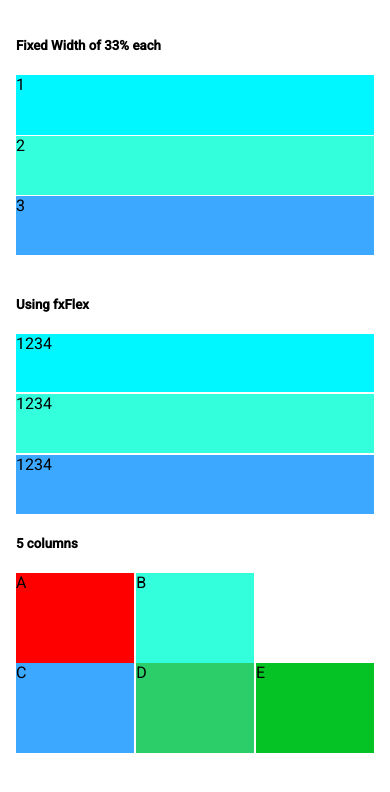
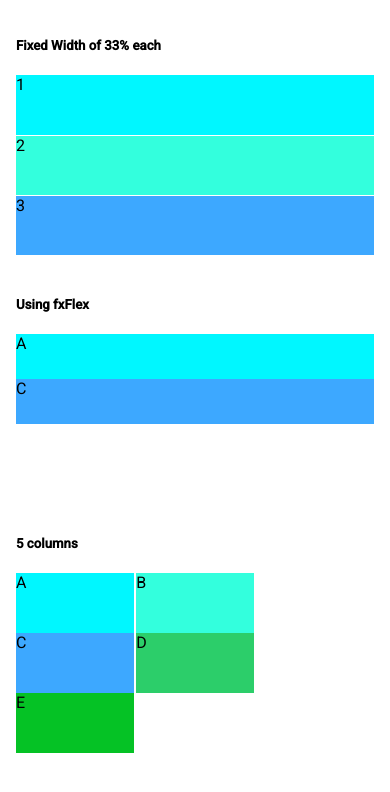
Before and after one commit to anantsa/flex-layout, an Angular app: page / in a window 390 px wide. Shown: the top 792 px of the page. Built offline with nearby package versions, Linux system fonts and the light colour scheme.

Commit message:
flex layout: wrt to breakpoints

```diff
--- a/src/app/app.component.html
+++ b/src/app/app.component.html
@@ -13,7 +13,7 @@
         </mat-list>
     </mat-sidenav>
     <mat-sidenav-content>
-        <mat-toolbar fxLayout="row" fxLayoutAlign="space-between center">
+        <mat-toolbar fxLayout fxLayoutAlign="space-between center">
             <button mat-button>
                 <mat-icon (click)="opened = !opened">menu</mat-icon>
             </button>
@@ -58,27 +58,26 @@
 
 <div class="container">
     <h5>Fixed Width of 33% each</h5>
-    <div class="parent" fxLayout="row" fxLayout.xs="column" fxLayoutAlign="space-between stretch">
-        <div fxFlex="33" class="flex-bg">1</div>
-        <div fxFlex="33" class="flex-bg">2</div>
-        <div fxFlex="33" class="flex-bg">3</div>
+    <div class="parent" fxLayout fxLayout.xs="column" fxLayoutAlign="space-between center">
+        <div fxFlex="33" class="flex-bg" fxFlexFill>1</div>
+        <div fxFlex="33" class="flex-bg" fxFlexFill>2</div>
+        <div fxFlex="33" class="flex-bg" fxFlexFill>3</div>
     </div>
     <br>
 
     <h5>Using fxFlex</h5>
-    <div class="parent" fxLayout="row" fxLayout.xs="column" fxLayoutGap="2px">
-        <div class="flex-bg" fxFlex>1234</div>
-        <div class="flex-bg" fxFlex>1234</div>
-        <div class="flex-bg" fxFlex>1234</div>
+    <div class="parent" fxLayout fxLayout.xs="column" fxLayoutGap="2px" fxLayoutGap.xs="0">
+        <div class="flex-bg" fxFlex.lt-md="25" fxFlex.gt-md="10" fxFlex>A</div>
+        <div class="flex-bg" fxFlex fxHide.lt-md>B</div>
+        <div class="flex-bg" fxFlex.lt-md="25" fxFlex.gt-md="10" fxFlex>C</div>
     </div>
-
+    <!-- ngClass="['flex-bg','newStyle']" [ngClass.lt-sm]="{'newStyle':true, 'flex-bg':false}"  -->
     <h5>5 columns</h5>
     <div class="parent" fxLayout="row wrap" fxLayoutGap="2px">
-        <div class="flex-bg" ngClass="['flex-bg','newStyle']" [ngClass.lt-sm]="{'newStyle':true, 'flex-bg':false}" fxFlex.lt-lg="33" fxFlex>A</div>
-        <div class="flex-bg" fxFlex.lt-lg="33" fxFlex>B</div>
-        <div class="flex-bg" fxFlex.lt-lg="33" fxFlex>C</div>
-        <div class="flex-bg" fxFlex >D</div>
-        <div class="flex-bg" fxFlex >E</div>
+        <div class="flex-bg" fxFlex="33" >A</div>
+        <div class="flex-bg" fxFlex="33" >B</div>
+        <div class="flex-bg" fxFlex="33" >C</div>
+        <div class="flex-bg" fxFlex="33" >D</div>
+        <div class="flex-bg" fxFlex="33" >E</div>
     </div>
-
 </div>
```
